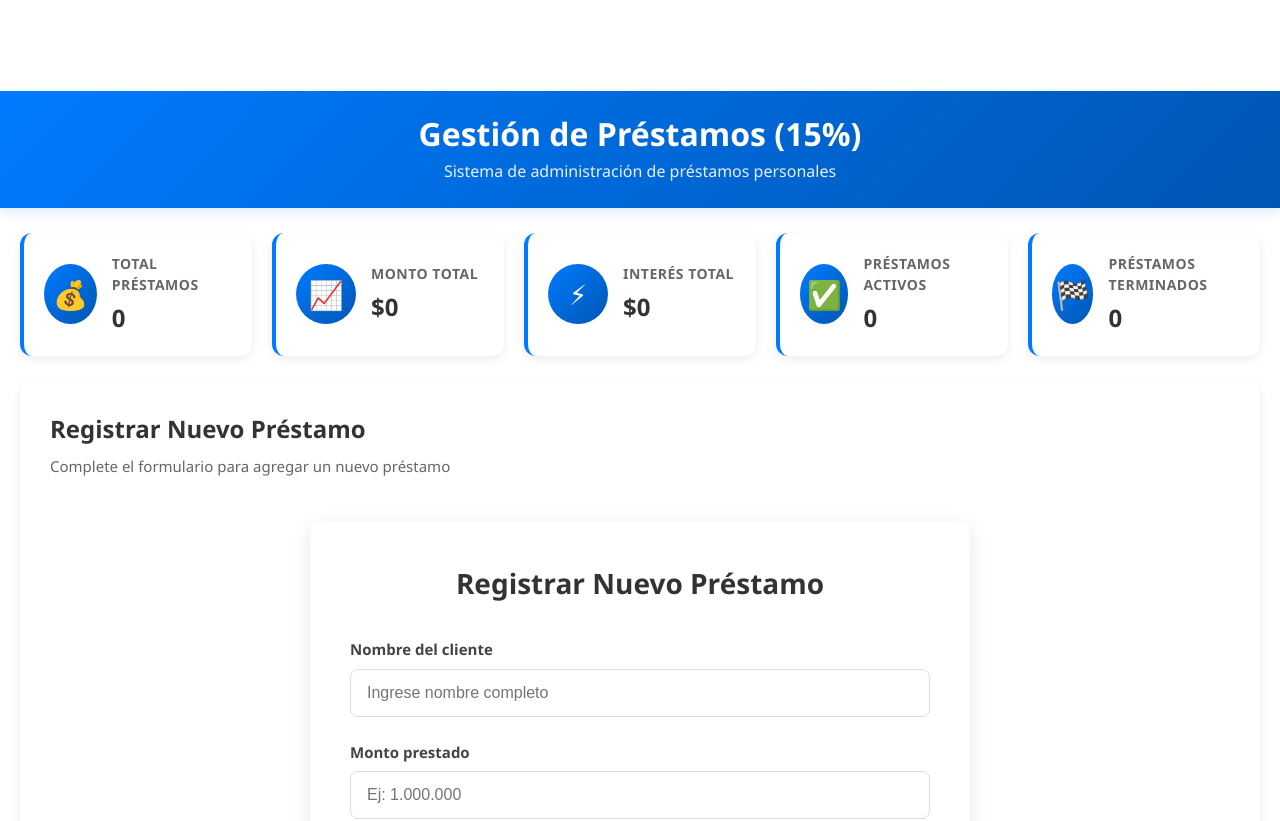
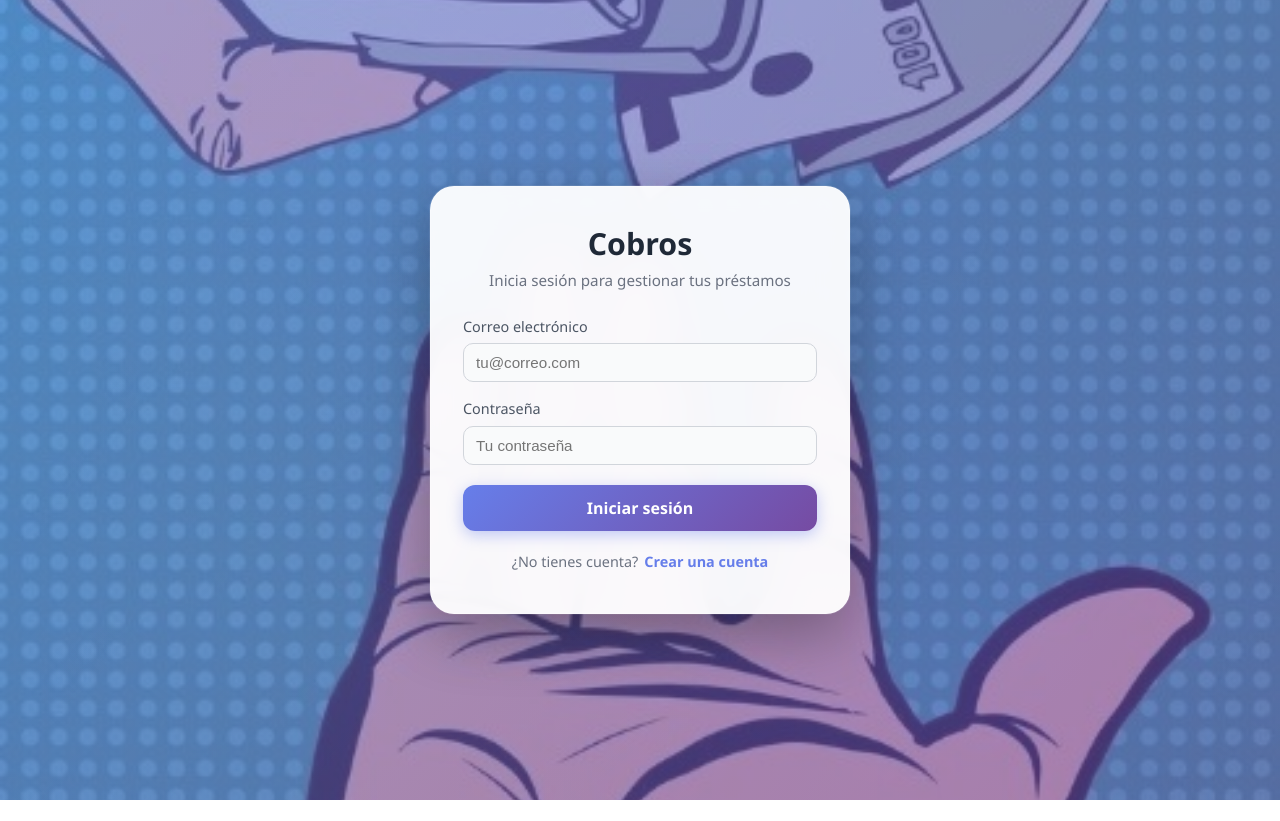
Before and after one commit to kevinrivas07/Cobros_front, a React (Vite) app: page /login in a window 1280 px wide. Shown: the top 821 px of the page. After the commit the page ends 800 px from the top, so only its background shows below. Built offline with nearby package versions, Linux system fonts and the light colour scheme; no server answers.

Commit message:
se suben cambios y se agrega login y  register

```diff
--- a/package.json
+++ b/package.json
@@ -12,7 +12,8 @@
   "dependencies": {
     "axios": "^1.10.0",
     "react": "^18.3.1",
-    "react-dom": "^18.3.1"
+    "react-dom": "^18.3.1",
+    "react-router-dom": "^7.10.1"
   },
   "devDependencies": {
     "@eslint/js": "^9.9.0",
--- a/src/App.jsx
+++ b/src/App.jsx
@@ -1,8 +1,22 @@
 import React from 'react';
+import { BrowserRouter as Router, Routes, Route, Navigate } from 'react-router-dom';
 import Home from './components/Home';
+import Login from './components/Login';
+import Register from './components/Register';
 
 const App = () => {
-  return <Home />;
+  return (
+    <Router>
+      <Routes>
+        <Route path="/" element={<Navigate to="/login" replace />} />
+        <Route path="/login" element={<Login />} />
+        <Route path="/register" element={<Register />} />
+        <Route path="/home" element={<Home />} />
+        {/* Si la ruta no existe, redirige al login */}
+        <Route path="*" element={<Navigate to="/login" replace />} />
+      </Routes>
+    </Router>
+  );
 };
 
 export default App;
--- a/src/components/Home.jsx
+++ b/src/components/Home.jsx
@@ -1,10 +1,12 @@
 import React, { useEffect, useState } from 'react';
+import { useNavigate } from 'react-router-dom';
 import axios from 'axios';
 import LoanForm from '../components/LoanForm';
 import LoanList from '../components/LoanList';
 import '../styles/Home.css';
 
 const Home = () => {
+  const navigate = useNavigate();
   const [loans, setLoans] = useState([]);
   const [loading, setLoading] = useState(true);
   const [stats, setStats] = useState({
@@ -19,7 +21,7 @@ const Home = () => {
     const obtenerPrestamos = async () => {
       try {
         setLoading(true);
-        const res = await axios.get('https://cobros-back.vercel.app/api/loans');
+        const res = await axios.get('http://localhost:4000/api/loans');
         setLoans(res.data);
         calcularEstadisticas(res.data);
       } catch (error) {
@@ -56,7 +58,7 @@ const Home = () => {
   const handleAddLoan = async () => {
     try {
       // Obtener la lista actualizada de préstamos después de agregar uno nuevo
-      const res = await axios.get('https://cobros-back.vercel.app/api/loans');
+      const res = await axios.get('http://localhost:4000/api/loans');
       setLoans(res.data);
       calcularEstadisticas(res.data);
     } catch (error) {
@@ -64,9 +66,17 @@ const Home = () => {
     }
   };
 
+  const handleLogout = () => {
+    // Aquí puedes agregar lógica adicional como limpiar tokens, etc.
+    navigate('/login');
+  };
+
   return (
     <div className="home-container">
       <header className="home-header">
+        <button className="logout-btn" onClick={handleLogout} title="Cerrar sesión">
+          <span className="logout-icon">🚪</span>
+        </button>
         <h1 className="home-title">Gestión de Préstamos (15%)</h1>
         <p className="home-subtitle">Sistema de administración de préstamos personales</p>
       </header>
--- a/src/components/LoanForm.jsx
+++ b/src/components/LoanForm.jsx
@@ -97,7 +97,7 @@ const LoanForm = ({ onAddLoan }) => {
     };
 
     try {
-      await axios.post('https://cobros-back.vercel.app/api/loans', nuevoPrestamo);
+      await axios.post('http://localhost:4000/api/loans', nuevoPrestamo);
       alert('Préstamo guardado exitosamente.');
       // Llamar a onAddLoan para actualizar la lista automáticamente
       if (onAddLoan) {
--- /dev/null
+++ b/src/components/Login.jsx
@@ -0,0 +1,59 @@
+import React from 'react';
+import { useNavigate, Link } from 'react-router-dom';
+import '../styles/Auth.css';
+
+const Login = () => {
+  const navigate = useNavigate();
+
+  const handleSubmit = (e) => {
+    e.preventDefault();
+    // Aquí luego se puede integrar la lógica real de autenticación
+    navigate('/home');
+  };
+
+  return (
+    <div className="auth-page">
+      <div className="auth-card">
+        <div className="auth-header">
+          <h1 className="auth-title">Cobros</h1>
+          <p className="auth-subtitle">Inicia sesión para gestionar tus préstamos</p>
+        </div>
+
+        <form className="auth-form" onSubmit={handleSubmit}>
+          <div className="auth-field">
+            <label htmlFor="email">Correo electrónico</label>
+            <input
+              id="email"
+              type="email"
+              placeholder="tu@correo.com"
+              required
+            />
+          </div>
+
+          <div className="auth-field">
+            <label htmlFor="password">Contraseña</label>
+            <input
+              id="password"
+              type="password"
+              placeholder="Tu contraseña"
+              required
+            />
+          </div>
+
+          <button type="submit" className="auth-button">
+            Iniciar sesión
+          </button>
+        </form>
+
+        <div className="auth-footer-text">
+          <span>¿No tienes cuenta?</span>
+          <Link to="/register" className="auth-link">
+            Crear una cuenta
+          </Link>
+        </div>
+      </div>
+    </div>
+  );
+};
+
+export default Login;
--- /dev/null
+++ b/src/components/Register.jsx
@@ -0,0 +1,69 @@
+import React from 'react';
+import { useNavigate, Link } from 'react-router-dom';
+import '../styles/Auth.css'
+
+const Register = () => {
+  const navigate = useNavigate();
+
+  const handleSubmit = (e) => {
+    e.preventDefault();
+    // Aquí luego se puede integrar la lógica real de registro
+    navigate('/login');
+  };
+
+  return (
+    <div className="auth-page">
+      <div className="auth-card">
+        <div className="auth-header">
+          <h1 className="auth-title">Crear cuenta</h1>
+          <p className="auth-subtitle">Regístrate para empezar a gestionar tus préstamos</p>
+        </div>
+
+        <form className="auth-form" onSubmit={handleSubmit}>
+          <div className="auth-field">
+            <label htmlFor="name">Nombre completo</label>
+            <input
+              id="name"
+              type="text"
+              placeholder="Tu nombre"
+              required
+            />
+          </div>
+
+          <div className="auth-field">
+            <label htmlFor="email">Correo electrónico</label>
+            <input
+              id="email"
+              type="email"
+              placeholder="tu@correo.com"
+              required
+            />
+          </div>
+
+          <div className="auth-field">
+            <label htmlFor="password">Contraseña</label>
+            <input
+              id="password"
+              type="password"
+              placeholder="Mínimo 6 caracteres"
+              required
+            />
+          </div>
+
+          <button type="submit" className="auth-button">
+            Registrarme
+          </button>
+        </form>
+
+        <div className="auth-footer-text">
+          <span>¿Ya tienes cuenta?</span>
+          <Link to="/login" className="auth-link">
+            Inicia sesión
+          </Link>
+        </div>
+      </div>
+    </div>
+  );
+};
+
+export default Register;
--- /dev/null
+++ b/src/styles/Auth.css
@@ -0,0 +1,185 @@
+/* Reset para asegurar que no haya espacios blancos */
+* {
+  box-sizing: border-box;
+}
+
+html, body {
+  margin: 0;
+  padding: 0;
+  width: 100%;
+  height: 100%;
+  overflow-x: hidden;
+}
+
+#root {
+  width: 100%;
+  height: 100%;
+  margin: 0;
+  padding: 0;
+}
+
+/* Fondo suave y centrado */
+.auth-page {
+  min-height: 100vh;
+  height: 100vh;
+  width: 100vw;
+  display: flex;
+  align-items: center;
+  justify-content: center;
+  padding: 16px;
+  position: fixed;
+  top: 0;
+  left: 0;
+  right: 0;
+  bottom: 0;
+  margin: 0;
+  background: linear-gradient(135deg, #667eea 0%, #764ba2 100%);
+  background-image:
+    radial-gradient(circle at 20% 50%, rgba(120, 119, 198, 0.3) 0%, transparent 50%),
+    radial-gradient(circle at 80% 80%, rgba(99, 102, 241, 0.3) 0%, transparent 50%),
+    radial-gradient(circle at 40% 20%, rgba(139, 92, 246, 0.2) 0%, transparent 50%),
+    linear-gradient(135deg, #667eea 0%, #764ba2 100%);
+  background-size: 100% 100%, 100% 100%, 100% 100%, 100% 100%;
+  background-position: 0% 0%, 100% 100%, 50% 50%, 0% 0%;
+  overflow: hidden;
+}
+
+.auth-page::before {
+  content: '';
+  position: absolute;
+  top: 0;
+  left: 0;
+  right: 0;
+  bottom: 0;
+  width: 100%;
+  height: 100%;
+  background-image: url("../assets/pesos.jpg");
+  background-size: cover;
+  background-position: center;
+  background-repeat: no-repeat;
+  opacity: 0.4;
+  z-index: 0;
+}
+
+.auth-card {
+  width: 100%;
+  max-width: 420px;
+  background: rgba(255, 255, 255, 0.95);
+  border-radius: 24px;
+  padding: 40px 32px;
+  box-shadow: 0 20px 60px rgba(0, 0, 0, 0.3), 0 0 0 1px rgba(255, 255, 255, 0.1);
+  backdrop-filter: blur(20px);
+  position: relative;
+  z-index: 1;
+  border: 1px solid rgba(255, 255, 255, 0.2);
+}
+
+.auth-header {
+  text-align: center;
+  margin-bottom: 24px;
+}
+
+.auth-title {
+  margin: 0;
+  font-size: 1.9rem;
+  font-weight: 700;
+  color: #1f2937;
+}
+
+.auth-subtitle {
+  margin-top: 8px;
+  font-size: 0.95rem;
+  color: #6b7280;
+}
+
+.auth-form {
+  display: flex;
+  flex-direction: column;
+  gap: 16px;
+}
+
+.auth-field {
+  display: flex;
+  flex-direction: column;
+  gap: 6px;
+}
+
+.auth-field label {
+  font-size: 0.9rem;
+  color: #4b5563;
+  font-weight: 500;
+}
+
+.auth-field input {
+  padding: 10px 12px;
+  border-radius: 10px;
+  border: 1px solid #d1d5db;
+  font-size: 0.95rem;
+  outline: none;
+  transition: border-color 0.15s ease, box-shadow 0.15s ease, background-color 0.15s ease;
+  background-color: #f9fafb;
+}
+
+.auth-field input:focus {
+  border-color: #3b82f6;
+  box-shadow: 0 0 0 1px rgba(59, 130, 246, 0.25);
+  background-color: #ffffff;
+}
+
+.auth-button {
+  margin-top: 4px;
+  padding: 12px 16px;
+  border-radius: 12px;
+  border: none;
+  background: linear-gradient(135deg, #667eea 0%, #764ba2 100%);
+  color: #ffffff;
+  font-weight: 600;
+  font-size: 1rem;
+  cursor: pointer;
+  transition: all 0.2s ease;
+  box-shadow: 0 4px 15px rgba(102, 126, 234, 0.4);
+}
+
+.auth-button:hover {
+  transform: translateY(-2px);
+  box-shadow: 0 6px 20px rgba(102, 126, 234, 0.5);
+  background: linear-gradient(135deg, #7c8ef0 0%, #8b5cf6 100%);
+}
+
+.auth-button:active {
+  transform: translateY(0);
+  box-shadow: 0 2px 10px rgba(102, 126, 234, 0.4);
+}
+
+.auth-footer-text {
+  margin-top: 20px;
+  text-align: center;
+  font-size: 0.9rem;
+  color: #6b7280;
+  display: flex;
+  justify-content: center;
+  gap: 6px;
+  flex-wrap: wrap;
+}
+
+.auth-link {
+  color: #667eea;
+  font-weight: 600;
+  text-decoration: none;
+  transition: color 0.2s ease;
+}
+
+.auth-link:hover {
+  color: #764ba2;
+  text-decoration: underline;
+}
+
+@media (max-width: 480px) {
+  .auth-card {
+    padding: 24px 20px;
+  }
+
+  .auth-title {
+    font-size: 1.6rem;
+  }
+}
--- a/src/styles/Home.css
+++ b/src/styles/Home.css
@@ -27,10 +27,45 @@ body, html {
 .home-header {
   background: linear-gradient(135deg, #007bff 0%, #0056b3 100%);
   color: white;
-  margin-top: 1050px; /* BAJAR*/
   padding: 25px 20px;
   text-align: center;
   box-shadow: 0 4px 12px rgba(0, 123, 255, 0.15);
+  position: relative;
+}
+
+/* Botón de cerrar sesión */
+.logout-btn {
+  position: absolute;
+  top: 12px;
+  right: 12px;
+  background: rgba(255, 255, 255, 0.15);
+  border: 1px solid rgba(255, 255, 255, 0.2);
+  border-radius: 8px;
+  width: 32px;
+  height: 32px;
+  display: flex;
+  align-items: center;
+  justify-content: center;
+  cursor: pointer;
+  transition: all 0.2s ease;
+  padding: 0;
+  backdrop-filter: blur(5px);
+}
+
+.logout-btn:hover {
+  background: rgba(255, 255, 255, 0.25);
+  border-color: rgba(255, 255, 255, 0.3);
+  transform: scale(1.05);
+}
+
+.logout-btn:active {
+  transform: scale(0.95);
+}
+
+.logout-icon {
+  font-size: 20px;
+  line-height: 1;
+  display: block;
 }
 
 .home-title {
@@ -231,7 +266,7 @@ body, html {
 @media (max-width: 1023px) {
   .home-title {
     font-size: 28px;
-    margin-top: 920px;
+
   }
 
   .stats-container {
@@ -259,7 +294,18 @@ body, html {
 @media (max-width: 767px) {
   .home-header {
     padding: 20px 15px;
+    padding-top: 50px; /* Espacio para el botón */
+  }
 
+  .logout-btn {
+    top: 10px;
+    right: 10px;
+    width: 28px;
+    height: 28px;
+  }
+
+  .logout-icon {
+    font-size: 14px;
   }
 
   .home-title {
@@ -304,6 +350,21 @@ body, html {
 
 /* Móvil pequeño (menos de 480px) */
 @media (max-width: 480px) {
+  .home-header {
+    padding-top: 50px;
+  }
+
+  .logout-btn {
+    top: 8px;
+    right: 8px;
+    width: 26px;
+    height: 26px;
+  }
+
+  .logout-icon {
+    font-size: 13px;
+  }
+
   .home-title {
     font-size: 22px;
 
```
Also changed, not shown: src/components/LoanList.jsx (+6 -6 lines), src/assets/pesos.jpg (added), 1 other file (tests, documents, lock files or other folders).
